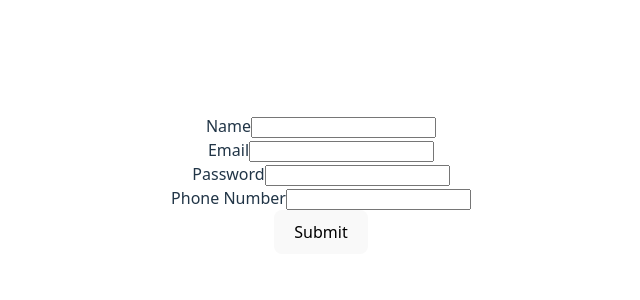
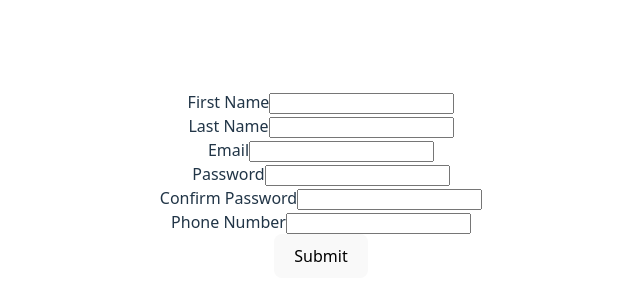
Before and after one commit to ellefamkar/Formik-React, a React (Vite) app: page / in a window 1280 px wide. Shown: the part 216-516 px from the top of the page, without its empty margins (319-959 px from the left). Built offline with nearby package versions, Linux system fonts and the light colour scheme.

Commit message:
fix : Strengthen password check and confirmation

```diff
--- a/src/signup/Signup.jsx
+++ b/src/signup/Signup.jsx
@@ -3,10 +3,13 @@ import { useFormik } from "formik";
 import * as Yup from "yup";
 
 const initialValues = {
-  userName: "",
+  firstName: "",
+  lastName: "",
   email: "",
   password: "",
+  confirmPassword: "",
   phoneNumber: "",
+  successMsg: "",
 };
 
 const onSubmit = (values) => {
@@ -16,15 +19,31 @@ const onSubmit = (values) => {
 const phoneRegExp =
   /^((\\+[1-9]{1,4}[ \\-]*)|(\\([0-9]{2,3}\\)[ \\-]*)|([0-9]{2,4})[ \\-]*)*?[0-9]{3,4}?[ \\-]*[0-9]{3,4}?$/;
 
+const passRegExp =
+  /^(?=.*[a-z])(?=.*[A-Z])(?=.*[0-9])(?=.*[!@#$%^&*])(?=.{8,})/;
+
 const validationSchema = Yup.object().shape({
-  userName: Yup.string()
-    .min(2, "Name length is short.")
-    .max(50, "Name is too long!")
-    .required("Name is Required"),
+  firstName: Yup.string()
+    .min(2, "First name length is short.")
+    .max(50, "First name is too long!")
+    .required("First name is Required"),
+  lastName: Yup.string()
+    .min(2, "Family name length is short.")
+    .max(50, "Family name is too long!")
+    .required("Family name is Required"),
   email: Yup.string()
     .email("Invalid email Format")
     .required("Email is required"),
-  password: Yup.string().required("Password is required"),
+  password: Yup.string()
+    .required("Password is required")
+    .matches(
+      passRegExp,
+      "Must Contain 8 Characters, One Uppercase, One Lowercase, One Number and One Special Case Character"
+    ),
+  confirmPassword: Yup.string().oneOf(
+    [Yup.ref("password"), null],
+    "Passwords must be matched!"
+  ),
   phoneNumber: Yup.string()
     .matches(phoneRegExp, "Phone number is not valid")
     .nullable(),
@@ -42,15 +61,27 @@ function Signup() {
     <div>
       <form onSubmit={formik.handleSubmit}>
         <div className="form-control">
-          <label htmlFor="userName">Name</label>
+          <label htmlFor="firstName">First Name</label>
           <input
-            {...formik.getFieldProps("userName")}
+            {...formik.getFieldProps("firstName")}
             type="text"
-            name="userName"
-            id="userName"
+            name="firstName"
+            id="firstName"
           />
-          {formik.errors.userName && formik.touched.userName && (
-            <p>{formik.errors.userName}</p>
+          {formik.errors.firstName && formik.touched.firstName && (
+            <p>{formik.errors.firstName}</p>
+          )}
+        </div>
+        <div className="form-control">
+          <label htmlFor="lastName">Last Name</label>
+          <input
+            {...formik.getFieldProps("lastName")}
+            type="text"
+            name="lastName"
+            id="lastName"
+          />
+          {formik.errors.lastName && formik.touched.lastName && (
+            <p>{formik.errors.lastName}</p>
           )}
         </div>
         <div className="form-control">
@@ -78,6 +109,18 @@ function Signup() {
           )}
         </div>
         <div className="form-control">
+          <label htmlFor="confirmPassword">Confirm Password</label>
+          <input
+            {...formik.getFieldProps("confirmPassword")}
+            type="password"
+            name="confirmPassword"
+            id="confirmPassword"
+          />
+          {formik.errors.confirmPassword && formik.touched.confirmPassword && (
+            <p>{formik.errors.confirmPassword}</p>
+          )}
+        </div>
+        <div className="form-control">
           <label htmlFor="phoneNumber">Phone Number</label>
           <input
             {...formik.getFieldProps("phoneNumber")}
```
Also changed, not shown: src/App.jsx (+11 -0 lines).
